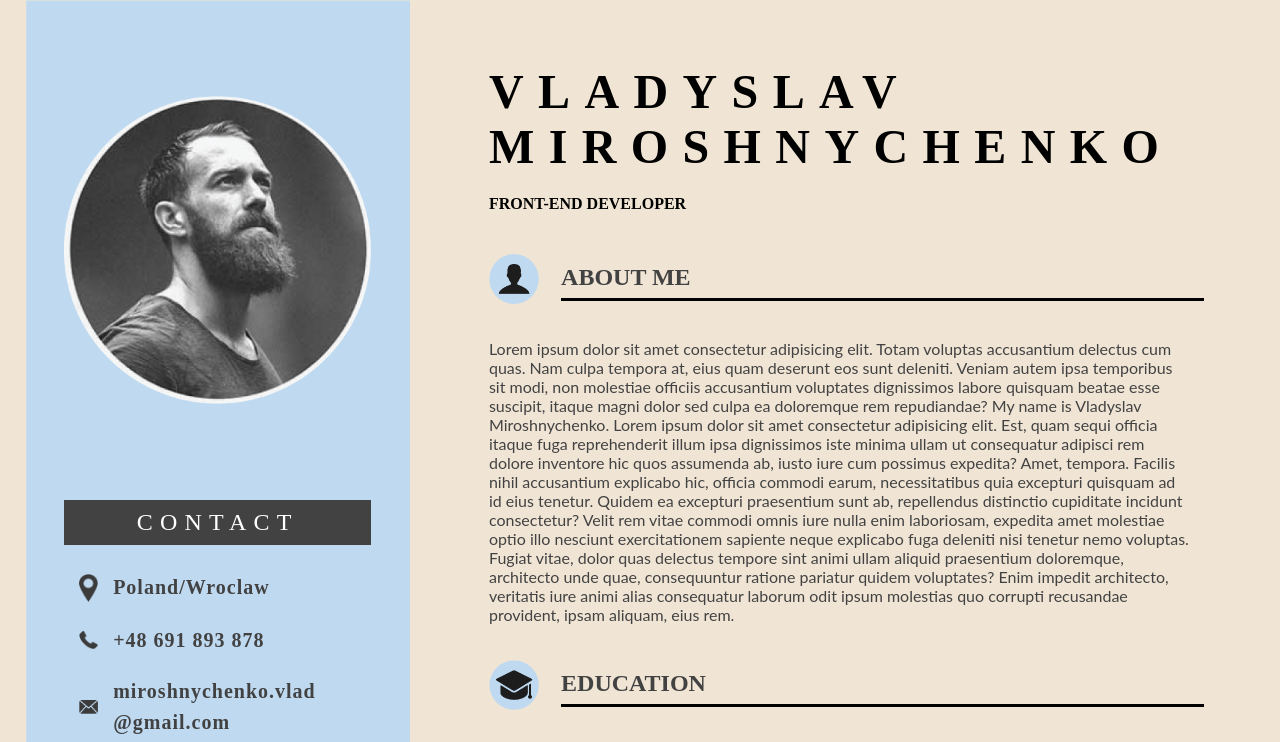
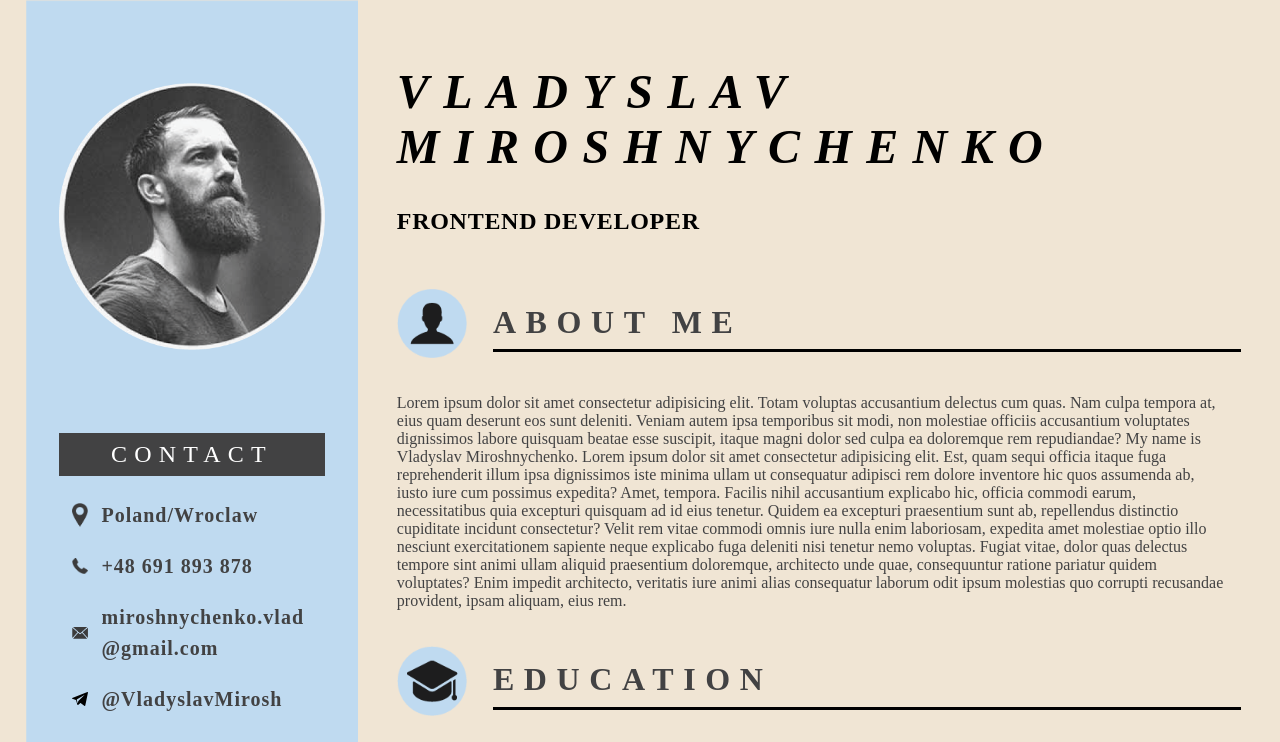
Before and after one commit to VMirosh/Project_CV, a plain HTML site: page index.html in a window 1280 px wide. Shown: the top 742 px of the page. Drawn offline with Linux system fonts and the light colour scheme; a web font is replaced by a local one.

Commit message:
created form right_side

```diff
--- a/css/main.css
+++ b/css/main.css
@@ -272,7 +272,7 @@ body {
 /*Right content*/
 
 .wrapper .right_side {
-  max-width: 66%;
+  max-width: 70%;
   box-sizing: border-box;
   padding: 5% 1%;
 
@@ -280,34 +280,45 @@ body {
 }
 
 .wrapper .right_side .about_me {
-  max-width: 90%;
+  max-width: 100%;
   margin: auto;
   display: flex;
   flex-direction: column;
 }
 
-.wrapper .right_side .about_me h1 {
+.wrapper .right_side .about_me .head{
+  display: flex;
+  flex-direction: column;
+  align-items: flex-start;
+
+
+}
+.wrapper .right_side .about_me .head h1 {
   font-family: Montserrat;
   font-size: 48px;
-  font-weight: 700;
+  font-weight: 600;
   letter-spacing: 0.3em;
   text-align: left;
   text-transform: uppercase;
+  font-style: italic;
   margin: 0;
-}
-
-.wrapper .right_side .about_me h1 span {
-
-
-  font-weight: 800;
 
 }
 
-.wrapper .right_side .about_me h4 {
+.wrapper .right_side .about_me .head h1 span {
+  font-weight: 800;
+  margin: 10px 0;
+ }
 
+.wrapper .right_side .about_me .head h4 {
+   text-transform: uppercase;
+   font-family: Montserrat;
+  font-size: 24px;
+  font-weight: 600;
+  line-height: 31px;
+  letter-spacing: 0.03em;
+}
 
-  text-transform: uppercase;
-}
 .wrapper .right_side .about_me .right_title {
   display: flex;
   align-items: center;
@@ -315,7 +326,7 @@ body {
 }
 
 .wrapper .right_side .right_title img {
-  width: 50px;
+  width: 70px;
   height: fit-content;
 }
 
@@ -326,15 +337,18 @@ body {
   margin: 3%;
   color: #424243;
   text-transform: uppercase;
+  font-family: Montserrat;
+  font-size: 32px;
+  font-weight: 700;
+  letter-spacing: 0.3em;
 }
 .wrapper .right_side .about_me p{
   width: 95%;
-  font-family: 'Lato', sans-serif;
   color:#424243;
 }
 
 .wrapper .right_side .education {
-  max-width: 90%;
+  max-width: 100%;
   margin: auto;
   display: flex;
   flex-direction: column;
@@ -348,7 +362,6 @@ body {
 
 .wrapper .right_side .education .right_education {
   max-width: 95%;
-
   display: flex;
   flex-direction: column;
 }
@@ -370,7 +383,7 @@ body {
 }
 
 .wrapper .right_side .experience {
-  max-width: 90%;
+  max-width: 100%;
   margin: auto;
   display: flex;
   flex-direction: column;
@@ -404,7 +417,7 @@ body {
 }
 
 .wrapper .right_side .skills {
-  max-width: 90%;
+  max-width: 100%;
   margin: auto;
   display: flex;
   flex-direction: column;
--- a/index.html
+++ b/index.html
@@ -98,8 +98,12 @@
 
     <main class="right_side">
       <article class="about_me">
-        <h1> Vladyslav<span><br>miroshnychenko</span></h1>
-        <h4>front-end developer</h4>
+        <div class="head">
+          <h1> Vladyslav<br><span>Miroshnychenko</span></h1>
+          <h4>frontend developer</h4>
+        </div>
+
+
         <div class=" right_title">
           <img src="./img/about_me.png" alt="about_me">
           <h2>About me</h2>
```
